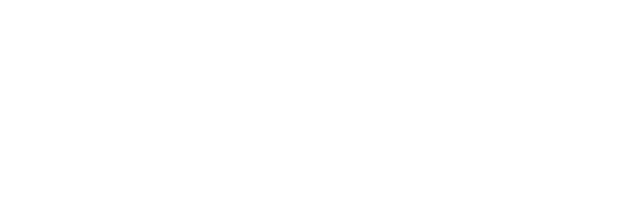
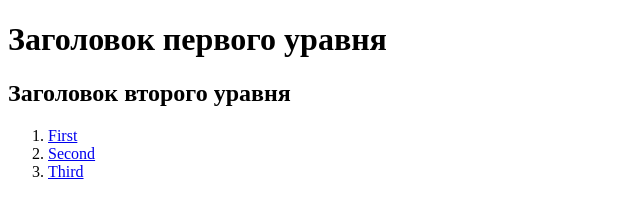
Before and after one commit to ilya140101/task-html, a website: page src/index.html in a window 1280 px wide. Shown: the whole page, without its empty margins (0-640 px from the left). Drawn offline with Linux system fonts and the light colour scheme.

Commit message:
Задание по HTML

```diff
--- a/src/index.html
+++ b/src/index.html
@@ -3,5 +3,13 @@
     <head>
         <title>HTML</title>
     </head>
-    <body></body>
+    <body>
+        <h1>Заголовок первого уравня</h1>
+        <h2>Заголовок второго уравня</h2>
+        <ol>
+            <li><a href="#">First</a></li>
+            <li><a href="#">Second</a></li>
+            <li><a href="#">Third</a></li>
+        </ol>
+    </body>
 </html>
```
Also changed, not shown: 1 other file.
